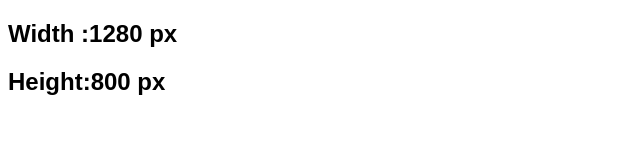
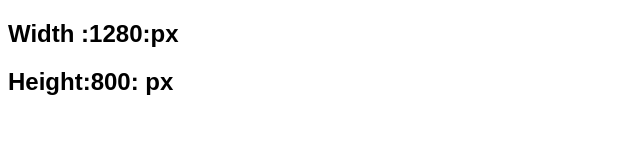
Before and after one commit to Subinkvs/React_Color_Picker, a React (Vite) app: page / in a window 1280 px wide. Shown: the top 160 px of the page, without its empty margins (0-640 px from the left). Built offline with nearby package versions, Linux system fonts and the light colour scheme.

Commit message:
minor changes

```diff
--- a/src/SizeComponent.jsx
+++ b/src/SizeComponent.jsx
@@ -20,8 +20,8 @@ function SizeComponent(){
     }
 
     return(<>
-    <h2>Width :{width} px</h2>
-    <h2>Height:{height} px</h2>
+    <h2>Width :{width}:px</h2>
+    <h2>Height:{height}: px</h2>
     </>);
 
 }
```
